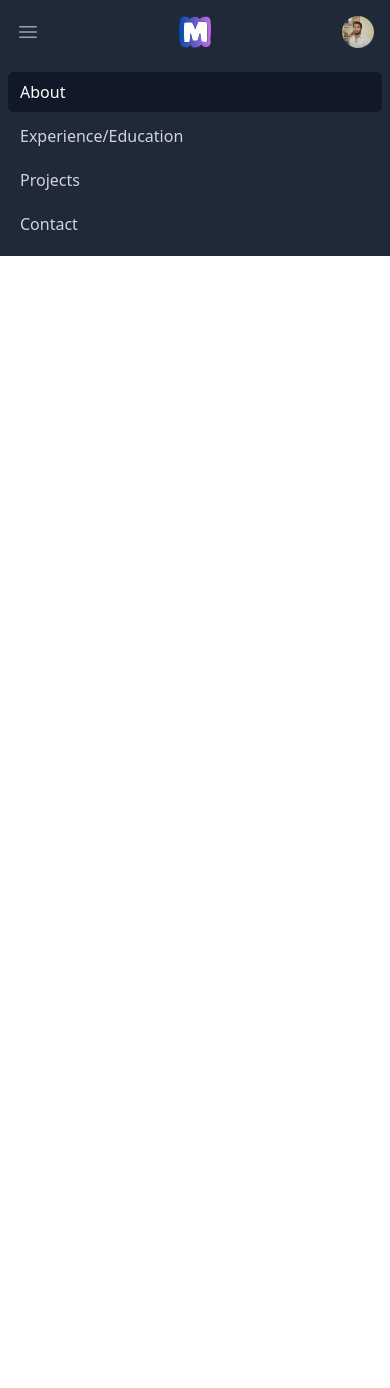
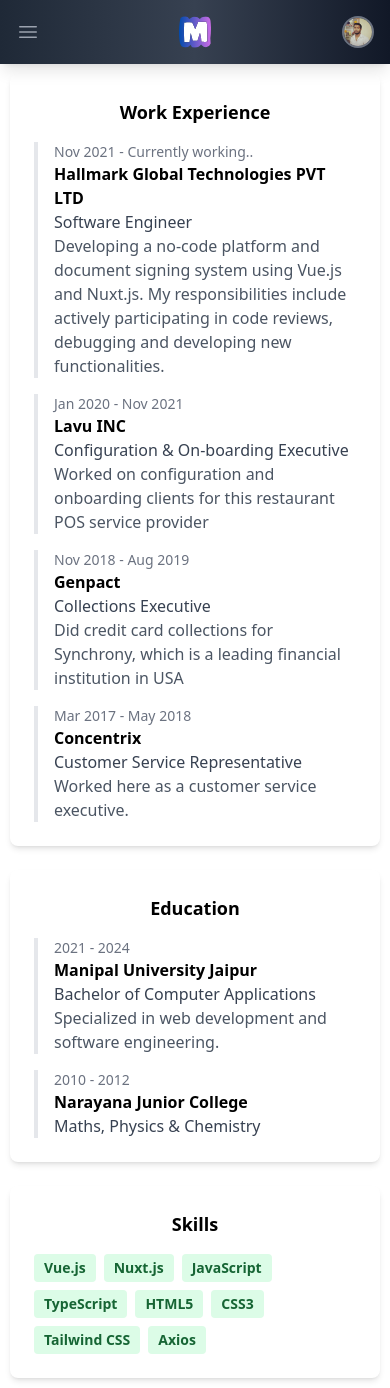
Before and after one commit to Mukeshdiksha2018/Personal-Website, a Nuxt app: page /Experience in a window 390 px wide. Before the commit the page ends 844 px from the top, so only its background shows below. Built offline with nearby package versions, Linux system fonts and the light colour scheme.

Commit message:
added pages and some styling using tailwind
added pages with content and some styling using tailwind

```diff
--- a/layouts/NavBar.vue
+++ b/layouts/NavBar.vue
@@ -1,26 +1,28 @@
 <template>
-  <nav class="bg-gray-800 sticky top-0 z-50">
+  <nav
+    class="bg-gradient-to-r from-gray-800 via-gray-700 to-gray-900 shadow-lg sticky top-0 z-50"
+  >
     <div class="mx-auto max-w-7xl px-2 sm:px-6 lg:px-8">
       <div class="relative flex h-16 items-center justify-between">
+        <!-- Mobile menu button -->
         <div class="absolute inset-y-0 left-0 flex items-center sm:hidden">
-          <!-- Mobile menu button -->
           <button
+            @click="toggleMobileMenu"
             type="button"
-            class="relative inline-flex items-center justify-center rounded-md p-2 text-gray-400 hover:bg-gray-700 hover:text-white focus:outline-none focus:ring-2 focus:ring-inset focus:ring-white"
+            class="relative inline-flex items-center justify-center rounded-md p-2 text-gray-400 hover:bg-gray-600 hover:text-white focus:outline-none focus:ring-2 focus:ring-inset focus:ring-white transition duration-300 ease-in-out"
             aria-controls="mobile-menu"
-            aria-expanded="false"
+            :aria-expanded="isMobileMenuOpen"
           >
-            <span class="absolute -inset-0.5"></span>
             <span class="sr-only">Open main menu</span>
             <!-- Icon when menu is closed -->
             <svg
+              v-if="!isMobileMenuOpen"
               class="block h-6 w-6"
               fill="none"
               viewBox="0 0 24 24"
               stroke-width="1.5"
               stroke="currentColor"
               aria-hidden="true"
-              data-slot="icon"
             >
               <path
                 stroke-linecap="round"
@@ -30,13 +32,13 @@
             </svg>
             <!-- Icon when menu is open -->
             <svg
-              class="hidden h-6 w-6"
+              v-if="isMobileMenuOpen"
+              class="block h-6 w-6"
               fill="none"
               viewBox="0 0 24 24"
               stroke-width="1.5"
               stroke="currentColor"
               aria-hidden="true"
-              data-slot="icon"
             >
               <path
                 stroke-linecap="round"
@@ -46,43 +48,45 @@
             </svg>
           </button>
         </div>
+
         <div
           class="flex flex-1 items-center justify-center sm:items-stretch sm:justify-start"
         >
           <div class="flex flex-shrink-0 items-center">
-            <img
-              class="h-8 w-auto"
-              src="../static/MukeshCodesLogo.svg"
-              alt="Your Company"
-            />
+            <NuxtLink to="/">
+              <img
+                class="h-8 w-auto hover:scale-110 transform transition duration-300"
+                src="../static/MukeshCodesLogo.svg"
+                alt="Your Company"
+              />
+            </NuxtLink>
           </div>
           <div class="hidden sm:ml-6 sm:block">
             <div class="flex space-x-4">
-              <a
-                href="#"
-                class="rounded-md bg-gray-900 px-3 py-2 text-sm font-medium text-white"
-                aria-current="page"
-                >About</a
+              <NuxtLink
+                to="/about"
+                class="text-gray-300 hover:bg-gray-700 hover:text-white px-3 py-2 rounded-md text-sm font-medium transition duration-300"
+                >About</NuxtLink
               >
-              <a
-                href="#"
-                class="rounded-md px-3 py-2 text-sm font-medium text-gray-300 hover:bg-gray-700 hover:text-white"
-                >Experience/Education</a
+              <NuxtLink
+                to="/experience"
+                class="text-gray-300 hover:bg-gray-700 hover:text-white px-3 py-2 rounded-md text-sm font-medium transition duration-300"
+                >Experience/Education</NuxtLink
               >
-              <a
-                href="#"
-                class="rounded-md px-3 py-2 text-sm font-medium text-gray-300 hover:bg-gray-700 hover:text-white"
-                >Projects</a
+              <NuxtLink
+                to="/projects"
+                class="text-gray-300 hover:bg-gray-700 hover:text-white px-3 py-2 rounded-md text-sm font-medium transition duration-300"
+                >Projects</NuxtLink
               >
-              <a
-                href="#"
-                class="rounded-md px-3 py-2 text-sm font-medium text-gray-300 hover:bg-gray-700 hover:text-white"
-                >Contact</a
+              <NuxtLink
+                to="/contact"
+                class="text-gray-300 hover:bg-gray-700 hover:text-white px-3 py-2 rounded-md text-sm font-medium transition duration-300"
+                >Contact</NuxtLink
               >
-              <a
-                href="#"
-                class="rounded-md px-3 py-2 text-sm font-medium text-gray-300 hover:bg-gray-700 hover:text-white"
-                >Admin Area</a
+              <NuxtLink
+                to="/admin"
+                class="text-gray-300 hover:bg-gray-700 hover:text-white px-3 py-2 rounded-md text-sm font-medium transition duration-300"
+                >Admin Area</NuxtLink
               >
             </div>
           </div>
@@ -91,42 +95,65 @@
           class="absolute inset-y-0 right-0 flex items-center pr-2 sm:static sm:inset-auto sm:ml-6 sm:pr-0"
         >
           <div class="relative ml-3">
-            <div>
+            <NuxtLink to="/">
               <img
-                class="h-8 w-8 rounded-full"
+                class="h-8 w-8 rounded-full border-2 border-gray-500 hover:scale-110 transform transition duration-300"
                 src="../assets/images/mukeshphoto.jpg"
-                alt=""
+                alt="Mukesh's Photo"
               />
-            </div>
+            </NuxtLink>
           </div>
         </div>
       </div>
     </div>
 
-    <div class="sm:hidden" id="mobile-menu">
+    <!-- Mobile menu -->
+    <div
+      class="sm:hidden"
+      id="mobile-menu"
+      :class="isMobileMenuOpen ? 'block' : 'hidden'"
+    >
       <div class="space-y-1 px-2 pb-3 pt-2">
-        <a
-          href="#"
-          class="block rounded-md bg-gray-900 px-3 py-2 text-base font-medium text-white"
-          aria-current="page"
-          >About</a
+        <NuxtLink
+          to="/about"
+          @click="toggleMobileMenu"
+          class="block rounded-md bg-gray-900 px-3 py-2 text-base font-medium text-white hover:bg-gray-700 transition duration-300"
+          >About</NuxtLink
         >
-        <a
-          href="#"
-          class="block rounded-md px-3 py-2 text-base font-medium text-gray-300 hover:bg-gray-700 hover:text-white"
-          >Experience/Education</a
+        <NuxtLink
+          to="/experience"
+          @click="toggleMobileMenu"
+          class="block rounded-md px-3 py-2 text-base font-medium text-gray-300 hover:bg-gray-700 hover:text-white transition duration-300"
+          >Experience/Education</NuxtLink
         >
-        <a
-          href="#"
-          class="block rounded-md px-3 py-2 text-base font-medium text-gray-300 hover:bg-gray-700 hover:text-white"
-          >Projects</a
+        <NuxtLink
+          to="/projects"
+          @click="toggleMobileMenu"
+          class="block rounded-md px-3 py-2 text-base font-medium text-gray-300 hover:bg-gray-700 hover:text-white transition duration-300"
+          >Projects</NuxtLink
         >
-        <a
-          href="#"
-          class="block rounded-md px-3 py-2 text-base font-medium text-gray-300 hover:bg-gray-700 hover:text-white"
-          >Contact</a
+        <NuxtLink
+          to="/contact"
+          @click="toggleMobileMenu"
+          class="block rounded-md px-3 py-2 text-base font-medium text-gray-300 hover:bg-gray-700 hover:text-white transition duration-300"
+          >Contact</NuxtLink
         >
       </div>
     </div>
   </nav>
 </template>
+
+<script>
+export default {
+  data() {
+    return {
+      isMobileMenuOpen: false,
+    };
+  },
+  methods: {
+    toggleMobileMenu() {
+      this.isMobileMenuOpen = !this.isMobileMenuOpen;
+    },
+  },
+};
+</script>
--- /dev/null
+++ b/pages/Experience/index.vue
@@ -0,0 +1,176 @@
+<template>
+  <div class="profile-section">
+    <div class="grid grid-cols-1 sm:grid-cols-2 lg:grid-cols-3 gap-6">
+      <!-- Work Experience -->
+      <div class="card">
+        <h3 class="text-center text-lg font-bold mb-4">Work Experience</h3>
+        <div class="space-y-4">
+          <div
+            v-for="(job, index) in workExperience"
+            :key="index"
+            class="timeline-item border-l-4 pl-4"
+            :style="{ animationDelay: `${index * 0.3}s` }"
+          >
+            <p class="text-sm text-gray-500">{{ job.period }}</p>
+            <h4 class="text-base font-semibold">{{ job.company }}</h4>
+            <p class="text-gray-700">{{ job.position }}</p>
+            <p class="text-gray-600">{{ job.description }}</p>
+          </div>
+        </div>
+      </div>
+
+      <!-- Education -->
+      <div class="card">
+        <h3 class="text-center text-lg font-bold mb-4">Education</h3>
+        <div class="space-y-4">
+          <div
+            v-for="(education, index) in educationHistory"
+            :key="index"
+            class="timeline-item border-l-4 pl-4"
+            :style="{ animationDelay: `${index * 0.3}s` }"
+          >
+            <p class="text-sm text-gray-500">{{ education.period }}</p>
+            <h4 class="text-base font-semibold">{{ education.institution }}</h4>
+            <p class="text-gray-700">{{ education.degree }}</p>
+            <p class="text-gray-600" v-if="education.details">
+              {{ education.details }}
+            </p>
+          </div>
+        </div>
+      </div>
+
+      <!-- Skills -->
+      <div class="card">
+        <h3 class="text-center text-lg font-bold mb-4">Skills</h3>
+        <div class="flex flex-wrap gap-2 mt-4">
+          <span
+            v-for="(skill, index) in skills"
+            :key="index"
+            class="skill-tag bg-green-100 text-green-800 text-sm font-semibold px-2.5 py-1 rounded"
+            :style="{ animationDelay: `${index * 0.3}s` }"
+          >
+            {{ skill }}
+          </span>
+        </div>
+      </div>
+    </div>
+  </div>
+</template>
+
+<script>
+export default {
+  data() {
+    return {
+      workExperience: [
+        {
+          company: "Hallmark Global Technologies PVT LTD",
+          position: "Software Engineer",
+          period: "Nov 2021 - Currently working..",
+          description:
+            "Developing a no-code platform and document signing system using Vue.js and Nuxt.js. My responsibilities include actively participating in code reviews, debugging and developing new functionalities.",
+        },
+        {
+          company: "Lavu INC",
+          position: "Configuration & On-boarding Executive",
+          period: "Jan 2020 - Nov 2021",
+          description:
+            "Worked on configuration and onboarding clients for this restaurant POS service provider",
+        },
+        {
+          company: "Genpact",
+          position: "Collections Executive",
+          period: "Nov 2018 - Aug 2019",
+          description:
+            "Did credit card collections for Synchrony, which is a leading financial institution in USA",
+        },
+        {
+          company: "Concentrix",
+          position: "Customer Service Representative",
+          period: "Mar 2017 - May 2018",
+          description: "Worked here as a customer service executive.",
+        },
+      ],
+      educationHistory: [
+        {
+          institution: "Manipal University Jaipur",
+          degree: "Bachelor of Computer Applications",
+          period: "2021 - 2024",
+          details: "Specialized in web development and software engineering.",
+        },
+        {
+          institution: "Narayana Junior College",
+          degree: "Maths, Physics & Chemistry",
+          period: "2010 - 2012",
+        },
+      ],
+      skills: [
+        "Vue.js",
+        "Nuxt.js",
+        "JavaScript",
+        "TypeScript",
+        "HTML5",
+        "CSS3",
+        "Tailwind CSS",
+        "Axios",
+      ],
+    };
+  },
+};
+</script>
+
+<style scoped>
+.profile-section {
+  margin: 20px;
+}
+
+/* Card styling */
+.card {
+  @apply bg-white p-6 rounded-lg shadow-md;
+  animation: fadeIn 1s ease-in-out forwards;
+}
+
+/* Timeline Item Animation */
+.timeline-item {
+  animation: fadeInUp 0.5s ease-out forwards;
+  opacity: 0;
+}
+
+/* Skills Tag Animation */
+.skill-tag {
+  animation: fadeInUp 0.5s ease-out forwards;
+  opacity: 0;
+}
+
+/* Keyframes for Mounting Animations */
+@keyframes fadeInUp {
+  0% {
+    opacity: 0;
+    transform: translateY(10px);
+  }
+  100% {
+    opacity: 1;
+    transform: translateY(0);
+  }
+}
+
+@keyframes fadeIn {
+  0% {
+    opacity: 0;
+    transform: translateY(20px);
+  }
+  100% {
+    opacity: 1;
+    transform: translateY(0);
+  }
+}
+
+h3 {
+  font-weight: bold;
+}
+
+@media (max-width: 768px) {
+  .profile-section {
+    margin: 10px;
+  }
+}
+</style>
```
Also changed, not shown: assets/css/transitions.css (added, +14 -0 lines), components/HomeContent.vue (+36 -8 lines), nuxt.config.ts (+12 -1 lines), pages/Contact/index.vue (added, +95 -0 lines).
